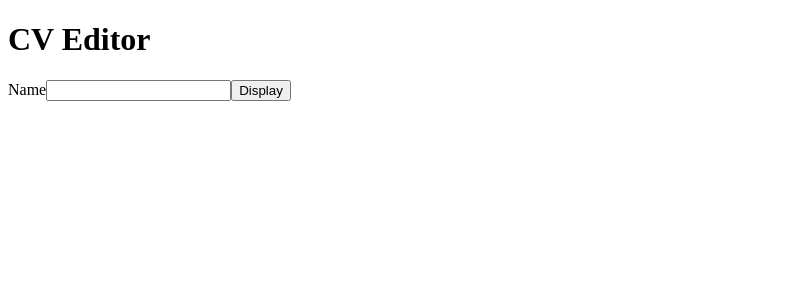
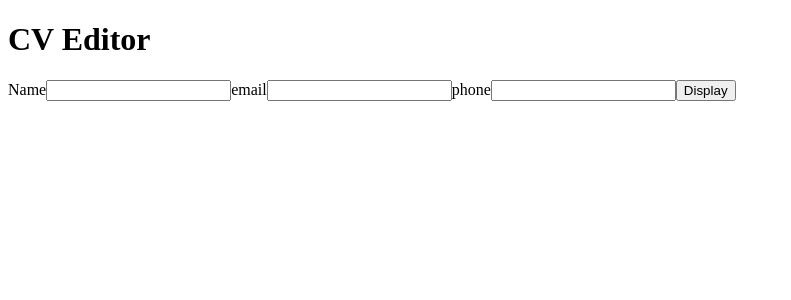
Before and after one commit to amirobinsonmuto/cv-project, a React (Create React App) app: page / in a window 1280 px wide. Shown: the top 300 px of the page, without its empty margins (0-791 px from the left). Built offline with nearby package versions, Linux system fonts and the light colour scheme.

Commit message:
Add class component, handleChange method, and props to display input

```diff
--- a/src/components/InputBasic.js
+++ b/src/components/InputBasic.js
@@ -12,9 +12,19 @@ class InputBasic extends React.Component {
   }
 
   handleChange = (event) => {
-    this.setState({
-      name: event.target.value,
-    });
+    if (event.target.id === "name") {
+      this.setState({
+        name: event.target.value,
+      });
+    } else if (event.target.id === "email") {
+      this.setState({
+        email: event.target.value,
+      });
+    } else {
+      this.setState({
+        phone: event.target.value,
+      });
+    }
   };
 
   render() {
@@ -28,9 +38,27 @@ class InputBasic extends React.Component {
             onChange={this.handleChange}
             value={this.state.name.text}
           />
+          <label htmlFor="email">email</label>
+          <input
+            type="text"
+            id="email"
+            onChange={this.handleChange}
+            value={this.state.name.text}
+          />
+          <label htmlFor="phone">phone</label>
+          <input
+            type="text"
+            id="phone"
+            onChange={this.handleChange}
+            value={this.state.phone.text}
+          />
           <button type="submit">Display</button>
         </form>
-        <OutputBasic name={this.state.name} />
+        <OutputBasic
+          name={this.state.name}
+          email={this.state.email}
+          phone={this.state.phone}
+        />
       </div>
     );
   }
```
